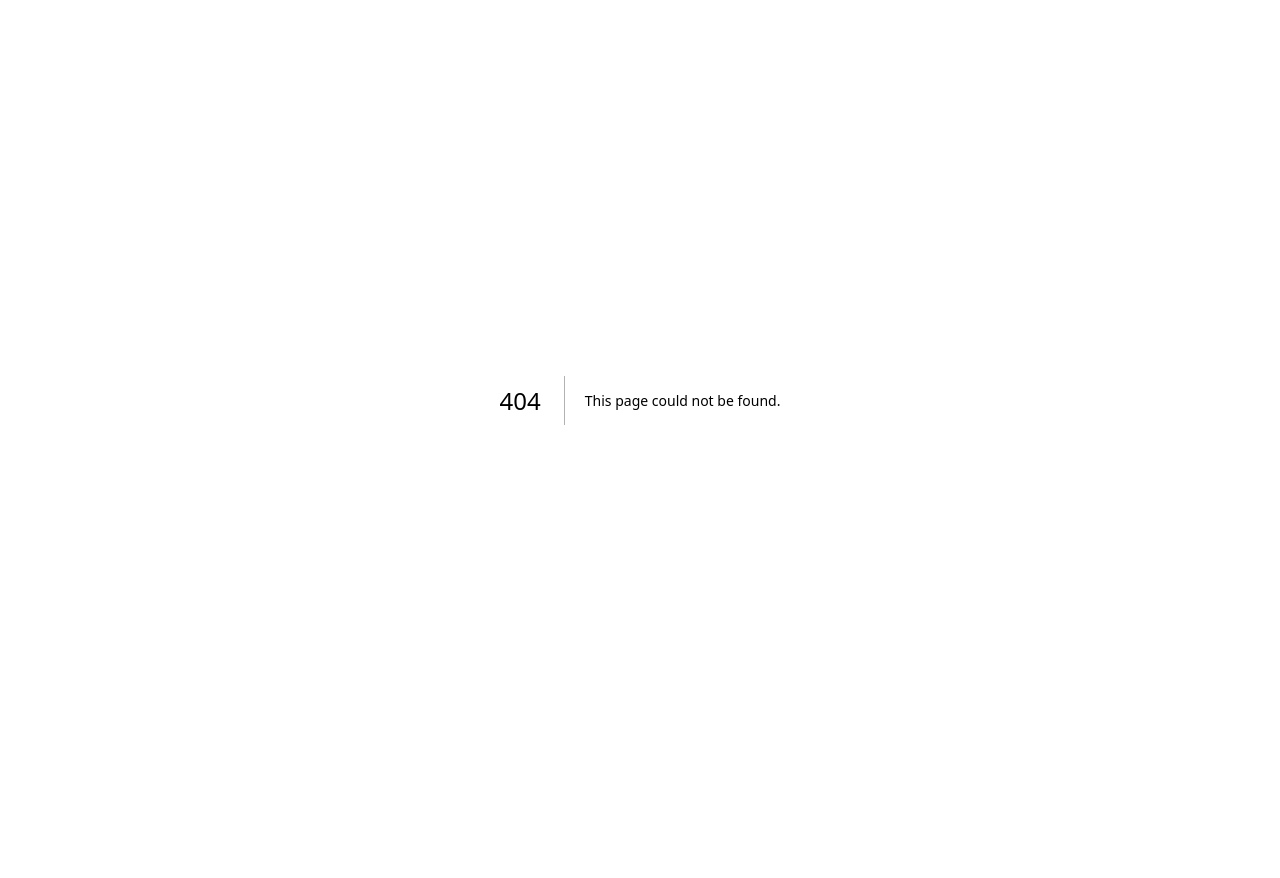
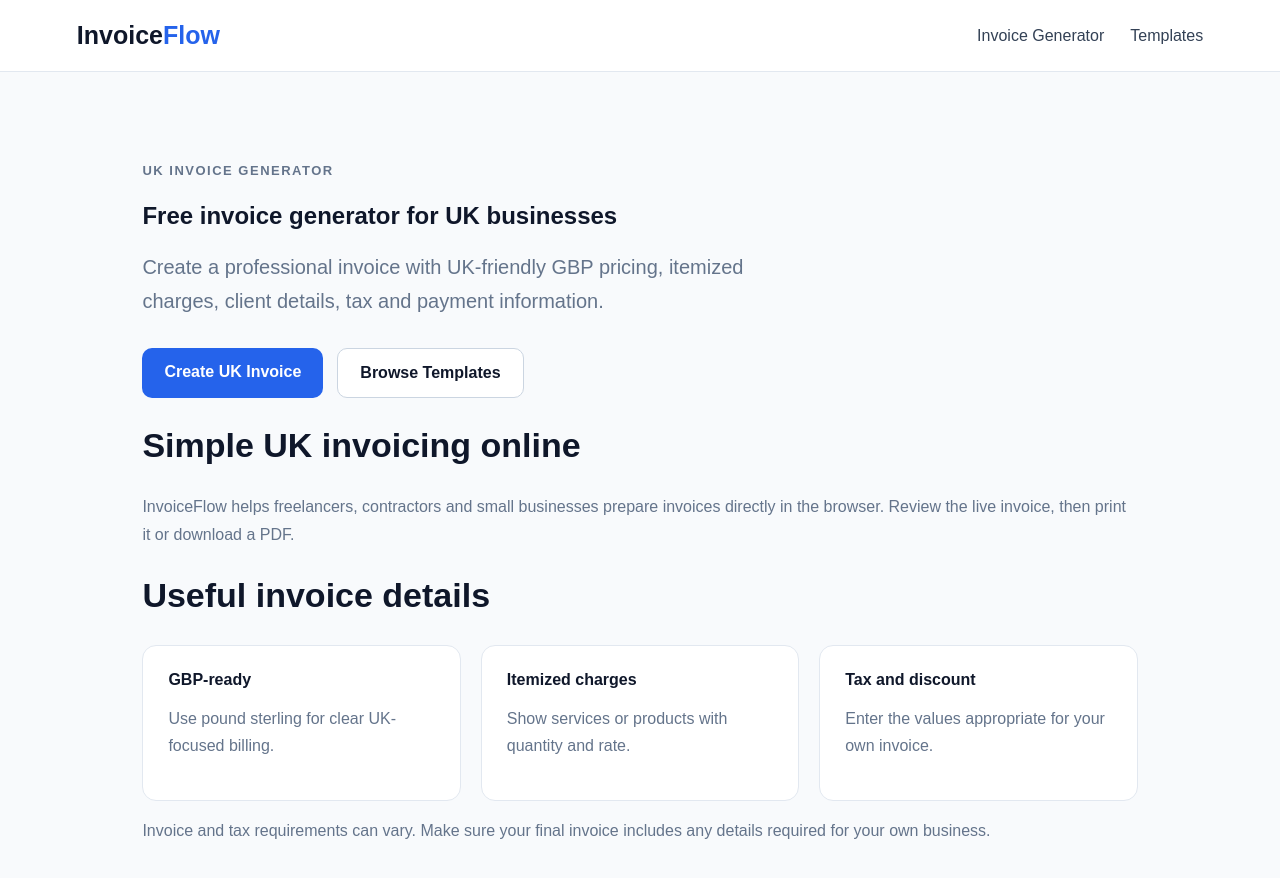
Before and after one commit to wakilmustaqeem/invoiceflow, a Next.js app: page /invoice-generator/uk in a window 1280 px wide. Before the commit this address had no page. Shown: the top 878 px of the page. Before the commit the page ends 800 px from the top, so only its background shows below. Built offline with nearby package versions, Linux system fonts and the light colour scheme.

Commit message:
seo: add UK invoice generator landing page

```diff
--- /dev/null
+++ b/app/invoice-generator/uk/page.tsx
@@ -0,0 +1,3 @@
+import Link from 'next/link';
+export const metadata={title:'Free Invoice Generator for the UK | InvoiceFlow',description:'Create a professional UK invoice online for free. Add business and client details, itemized charges, tax, discounts and payment information.'};
+export default function UKInvoice(){return <main><header className="nav"><div className="brand">Invoice<span>Flow</span></div><nav><Link href="/invoice-generator">Invoice Generator</Link><Link href="/invoice-templates">Templates</Link></nav></header><section className="content"><p className="eyebrow">UK INVOICE GENERATOR</p><h1>Free invoice generator for UK businesses</h1><p className="lead">Create a professional invoice with UK-friendly GBP pricing, itemized charges, client details, tax and payment information.</p><div className="actions"><Link className="btn primary" href="/invoice-generator">Create UK Invoice</Link><Link className="btn secondary" href="/invoice-templates">Browse Templates</Link></div><h2>Simple UK invoicing online</h2><p>InvoiceFlow helps freelancers, contractors and small businesses prepare invoices directly in the browser. Review the live invoice, then print it or download a PDF.</p><h2>Useful invoice details</h2><div className="grid"><div><b>GBP-ready</b><p>Use pound sterling for clear UK-focused billing.</p></div><div><b>Itemized charges</b><p>Show services or products with quantity and rate.</p></div><div><b>Tax and discount</b><p>Enter the values appropriate for your own invoice.</p></div></div><p>Invoice and tax requirements can vary. Make sure your final invoice includes any details required for your own business.</p></section></main>}
```
